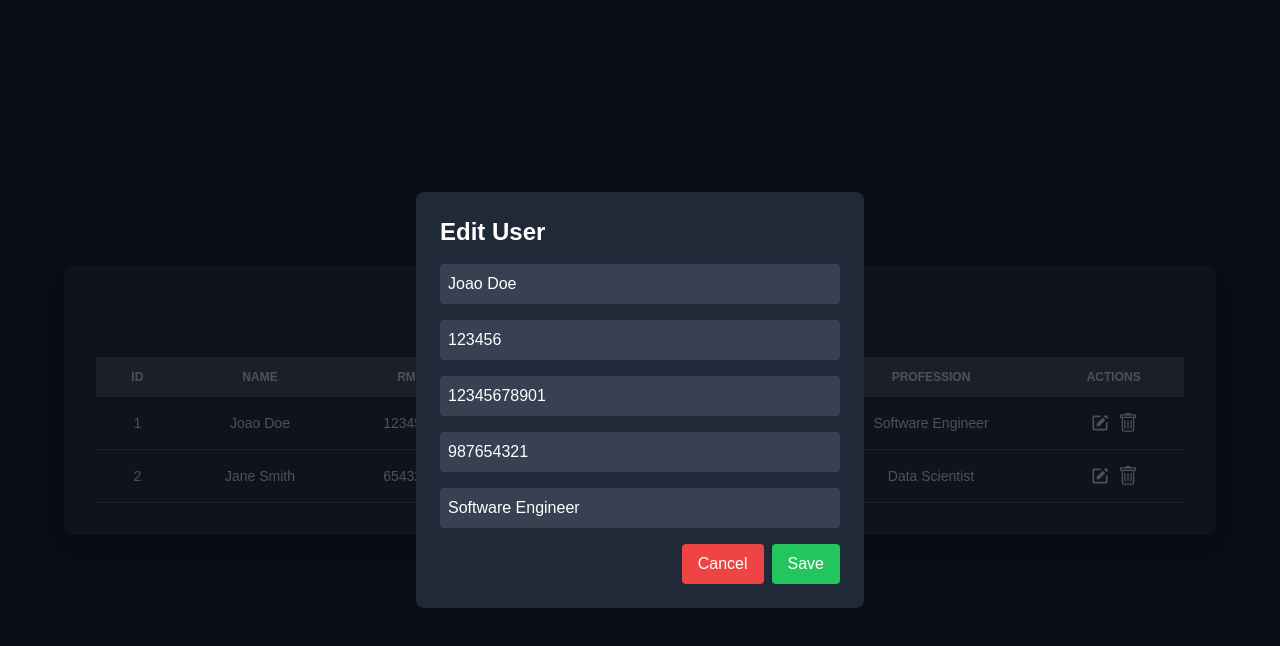
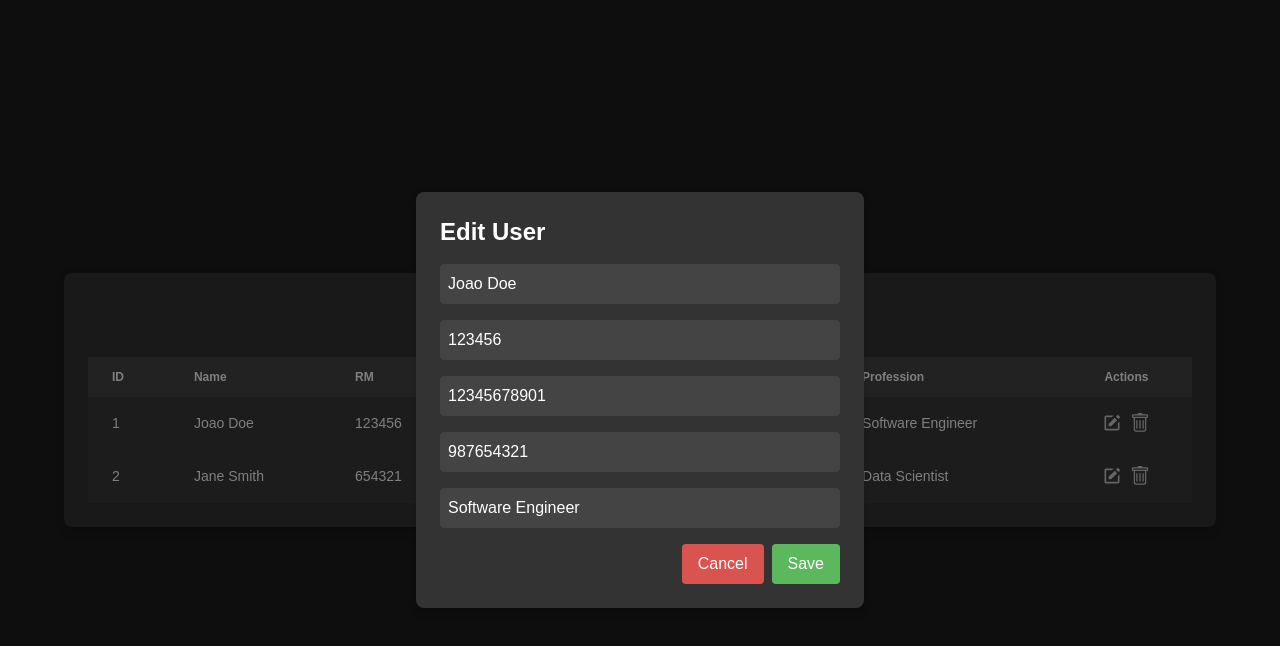
Before and after one commit to codelize/ultimatedevopment, a Next.js app: page /user-management in a window 1280 px wide. Both pictures are taken after a click on the button 1099 px from the left and 423 px from the top of the page. Shown: the top 646 px of the page. Built offline with nearby package versions, Linux system fonts and the light colour scheme.

Commit message:
Finalização da tela user-management

```diff
--- a/src/app/components/EditUserModal.tsx
+++ b/src/app/components/EditUserModal.tsx
@@ -24,55 +24,85 @@
 
   return (
     <div className="fixed inset-0 flex items-center justify-center bg-black bg-opacity-50">
-        <div className="bg-gray-800 p-6 rounded-lg w-full max-w-md">
-            <h2 className="text-2xl font-semibold text-white mb-4">Edit User</h2>
+      <div className="container-bg w-full max-w-md p-6 rounded-lg">
+        <h2 className="text-2xl font-semibold mb-4" style={{ color: "var(--text-color)" }}>
+          Edit User
+        </h2>
         <div className="space-y-4">
           <input
             type="text"
             value={editedUser.name}
             onChange={(e) => handleChange("name", e.target.value)}
             placeholder="Name"
-                className="w-full p-2 rounded bg-gray-700 text-white"
+            className="w-full p-2 rounded"
+            style={{
+              backgroundColor: "var(--table-header-bg)",
+              color: "var(--text-color)",
+            }}
           />
           <input
             type="text"
             value={editedUser.rm}
             onChange={(e) => handleChange("rm", e.target.value)}
             placeholder="RM"
-                className="w-full p-2 rounded bg-gray-700 text-white"
+            className="w-full p-2 rounded"
+            style={{
+              backgroundColor: "var(--table-header-bg)",
+              color: "var(--text-color)",
+            }}
           />
           <input
             type="text"
             value={editedUser.cpf}
             onChange={(e) => handleChange("cpf", e.target.value)}
             placeholder="CPF"
-                className="w-full p-2 rounded bg-gray-700 text-white"
+            className="w-full p-2 rounded"
+            style={{
+              backgroundColor: "var(--table-header-bg)",
+              color: "var(--text-color)",
+            }}
           />
           <input
             type="text"
             value={editedUser.rg}
             onChange={(e) => handleChange("rg", e.target.value)}
             placeholder="RG"
-                className="w-full p-2 rounded bg-gray-700 text-white"
+            className="w-full p-2 rounded"
+            style={{
+              backgroundColor: "var(--table-header-bg)",
+              color: "var(--text-color)",
+            }}
           />
           <input
             type="text"
             value={editedUser.profession}
             onChange={(e) => handleChange("profession", e.target.value)}
             placeholder="Profession"
-                className="w-full p-2 rounded bg-gray-700 text-white"
+            className="w-full p-2 rounded"
+            style={{
+              backgroundColor: "var(--table-header-bg)",
+              color: "var(--text-color)",
+            }}
           />
         </div>
         <div className="flex justify-end space-x-2 mt-4">
           <button
-                className="px-4 py-2 bg-red-500 text-white rounded"
+            className="px-4 py-2 rounded"
             onClick={onClose}
+            style={{
+              backgroundColor: "#D9534F", // Cor do botão "Cancel"
+              color: "var(--text-color)",
+            }}
           >
             Cancel
           </button>
           <button
-                className="px-4 py-2 bg-green-500 text-white rounded"
+            className="px-4 py-2 rounded"
             onClick={() => onSave(editedUser)}
+            style={{
+              backgroundColor: "#5CB85C", // Cor do botão "Save"
+              color: "var(--text-color)",
+            }}
           >
             Save
           </button>
--- a/src/app/styles/globals.css
+++ b/src/app/styles/globals.css
@@ -3,21 +3,61 @@
 @tailwind utilities;
 
 :root {
-  --background: #ffffff;
-  --foreground: #171717;
+  --background: #1c1c1c;
+  --foreground: #e0e0e0;
+  --container-background: #333333;
+  --text-color: #ffffff;
+  --table-header-bg: #444444;
+  --icon-color: #cccccc;
+  --table-row-border: #555555; /* Cor para bordas entre as linhas */
 }
 
 @media (prefers-color-scheme: dark) {
   :root {
     --background: #0a0a0a;
     --foreground: #ededed;
+    --container-background: #333333;
+    --text-color: #ffffff;
+    --table-header-bg: #444444;
+    --icon-color: #cccccc;
+    --table-row-border: #555555;
   }
 }
 
 body {
-  color: var(--foreground);
-  background: var(--background);
+  background-color: var(--background);
+  color: var(--text-color);
   font-family: Arial, Helvetica, sans-serif;
+}
+
+.container-bg {
+  background-color: var(--container-background);
+  border-radius: 8px;
+  padding: 1.5rem;
+  box-shadow: 0 4px 8px rgba(0, 0, 0, 0.2);
+}
+
+.table-header {
+  background-color: var(--table-header-bg);
+  color: var(--text-color);
+}
+
+.table-cell {
+  color: var(--text-color);
+}
+
+.table-row {
+  background-color: #383838;
+  border-bottom: 1px solid #3a3a3a;
+}
+
+.button-icon {
+  color: var(--icon-color);
+  transition: color 0.2s;
+}
+
+.button-icon:hover {
+  color: #999999;
 }
 
 @layer utilities {
--- a/src/app/user-management/page.tsx
+++ b/src/app/user-management/page.tsx
@@ -4,6 +4,7 @@ import { useEffect, useState } from 'react';
 import { BiSolidEdit } from "react-icons/bi";
 import { BsTrash } from "react-icons/bs";
 import EditUserModal from '../components/EditUserModal';
+import '../styles/globals.css';
 
 type User = {
   id: number;
@@ -32,6 +33,14 @@ export default function UserManagementPage() {
     fetchUsers();
   }, []);
 
+  const formatCPF = (cpf: string) => {
+    return cpf.replace(/(\d{3})(\d{3})(\d{3})(\d{2})/, "$1.$2.$3-$4");
+  };
+
+  const formatRG = (rg: string) => {
+    return rg.replace(/(\d{2})(\d{3})(\d{3})(\d{1})/, "$1.$2.$3-$4");
+  };
+
   const deleteUser = (id: number) => {
     const updatedUsers = users.filter(user => user.id !== id);
     setUsers(updatedUsers);
@@ -47,42 +56,36 @@ export default function UserManagementPage() {
   };
 
   return (
-    <div className="flex items-center justify-center min-h-screen bg-gray-900">
-      <div className="w-full max-w-6xl p-8 space-y-6 bg-gray-800 rounded-lg shadow-lg">
-        <h2 className="text-3xl font-bold text-center text-white">User Management</h2>
-        <table className="w-full text-sm text-left text-gray-400">
-          <thead className="text-xs uppercase bg-gray-700 text-gray-400">
+    <div className="flex items-center justify-center min-h-screen" style={{ backgroundColor: "var(--background)" }}>
+      <div className="w-full max-w-6xl p-8 space-y-6 container-bg">
+        <h2 className="text-3xl font-bold text-center" style={{ color: "var(--text-color)" }}>User Management</h2>
+        <table className="w-full text-sm text-left">
+          <thead className="text-xs table-header">
             <tr>
-              <th className="px-6 py-3 text-center">ID</th>
-              <th className="px-6 py-3 text-center">Name</th>
-              <th className="px-6 py-3 text-center">RM</th>
-              <th className="px-6 py-3 text-center">CPF</th>
-              <th className="px-6 py-3 text-center">RG</th>
-              <th className="px-6 py-3 text-center">Profession</th>
+              <th className="px-6 py-3 text-left">ID</th>
+              <th className="px-6 py-3 text-left">Name</th>
+              <th className="px-6 py-3 text-left">RM</th>
+              <th className="px-6 py-3 text-left">CPF</th>
+              <th className="px-6 py-3 text-left">RG</th>
+              <th className="px-6 py-3 text-left">Profession</th>
               <th className="px-6 py-3 text-center">Actions</th>
             </tr>
           </thead>
           <tbody>
             {users.map((user) => (
-              <tr key={user.id} className="bg-gray-800 border-b border-gray-700 h-12">
-                <td className="px-6 py-4 text-center">{user.id}</td>
-                <td className="px-6 py-4 text-center">{user.name}</td>
-                <td className="px-6 py-4 text-center">{user.rm}</td>
-                <td className="px-6 py-4 text-center">{user.cpf}</td>
-                <td className="px-6 py-4 text-center">{user.rg}</td>
-                <td className="px-6 py-4 text-center">{user.profession}</td>
+              <tr key={user.id} className="table-row">
+                <td className="px-6 py-4 text-left table-cell">{user.id}</td>
+                <td className="px-6 py-4 text-left table-cell">{user.name}</td>
+                <td className="px-6 py-4 text-left table-cell">{user.rm}</td>
+                <td className="px-6 py-4 text-left table-cell">{formatCPF(user.cpf)}</td>
+                <td className="px-6 py-4 text-left table-cell">{formatRG(user.rg)}</td>
+                <td className="px-6 py-4 text-left table-cell">{user.profession}</td>
                 <td className="px-6 py-4 flex justify-center items-center gap-2">
-                  <button
-                    className="text-gray-400 hover:text-gray-700"
-                    onClick={() => openEditModal(user)}
-                  >
+                  <button className="button-icon" onClick={() => openEditModal(user)}>
                     <BiSolidEdit size={20} />
                   </button>
-                  <button
-                    className="text-gray-400 hover:text-gray-700"
-                    onClick={() => deleteUser(user.id)}
-                  >
-                    <BsTrash size={20} /> {/* Ícone de lixeira vazado */}
+                  <button className="button-icon" onClick={() => deleteUser(user.id)}>
+                    <BsTrash size={20} />
                   </button>
                 </td>
               </tr>
```
Lines whose indentation alone changed are shown as unchanged.
